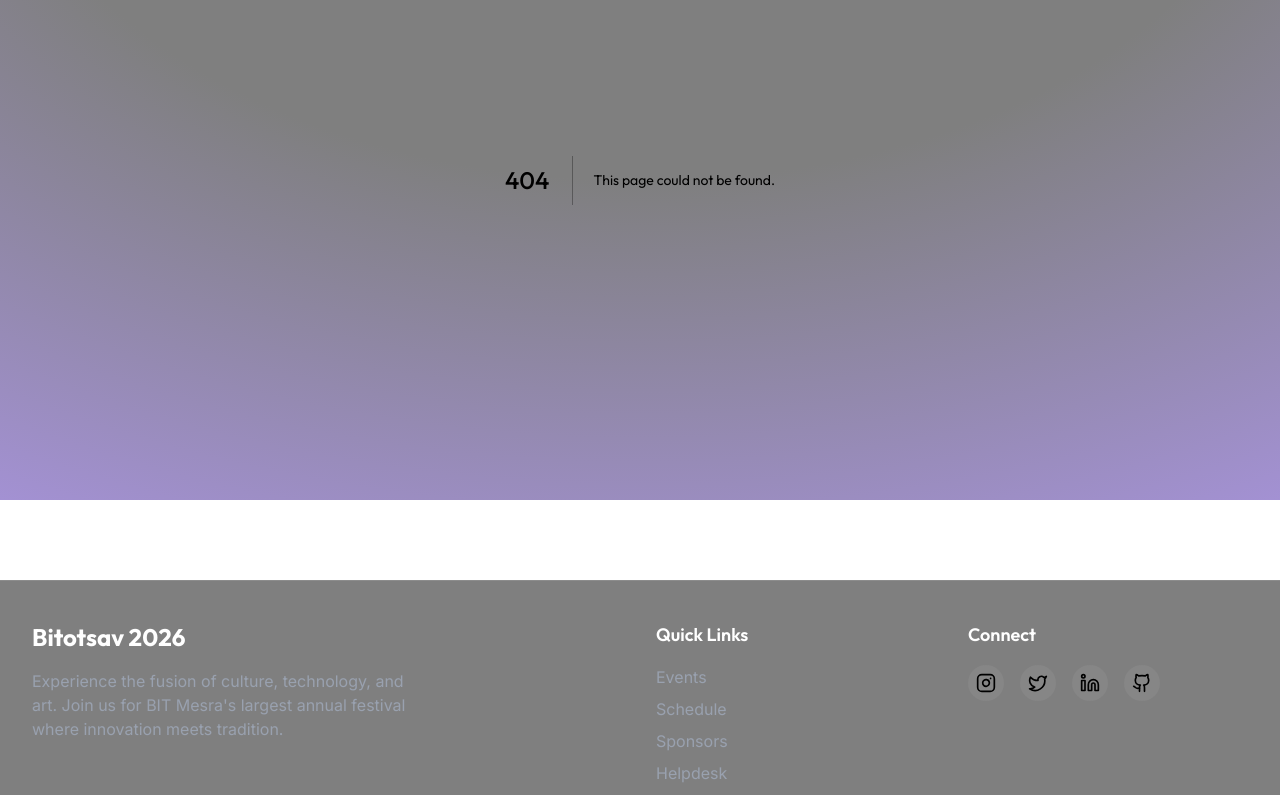
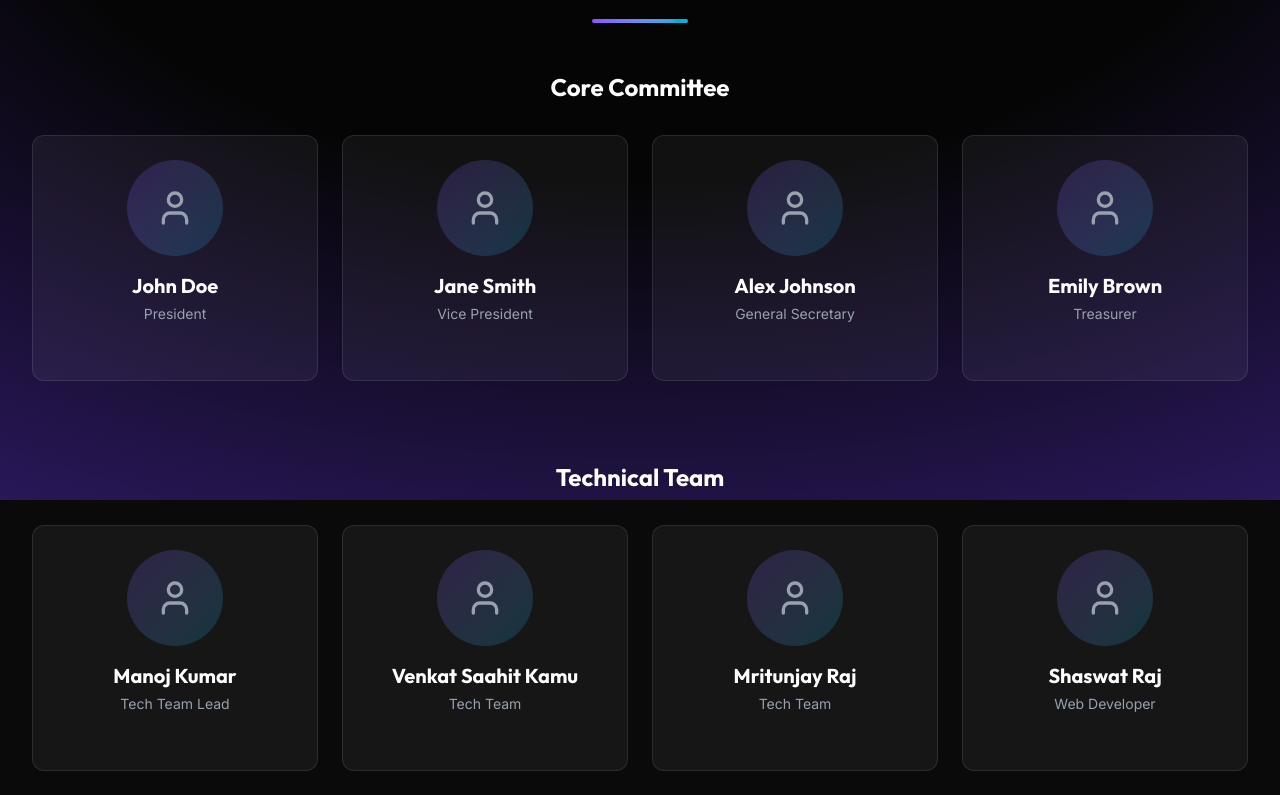
Before and after one commit to SH20RAJ/bitotsav26, a Next.js app: page /team in a window 1280 px wide. Before the commit this address had no page. Shown: the part 300-1095 px from the top of the page. Built offline with nearby package versions, Linux system fonts and the light colour scheme.

Commit message:
feat: implement team page with member cards

```diff
--- /dev/null
+++ b/src/app/team/TeamContent.tsx
@@ -0,0 +1,51 @@
+"use client";
+
+import { SectionHeader } from "@/components/SectionHeader";
+import { TeamMemberCard } from "@/components/TeamMemberCard";
+import { TeamMember } from "@/types";
+
+// Static data based on fetched content (will be expanded later)
+const coreTeam: TeamMember[] = [
+  { name: "John Doe", role: "President", socials: { linkedin: "#" } },
+  { name: "Jane Smith", role: "Vice President", socials: { linkedin: "#" } },
+  { name: "Alex Johnson", role: "General Secretary", socials: { linkedin: "#" } },
+  { name: "Emily Brown", role: "Treasurer", socials: { linkedin: "#" } },
+];
+
+const developers: TeamMember[] = [
+  { name: "Manoj Kumar", role: "Tech Team Lead", socials: { linkedin: "#" } },
+  { name: "Venkat Saahit Kamu", role: "Tech Team", socials: { linkedin: "#" } },
+  { name: "Mritunjay Raj", role: "Tech Team", socials: { linkedin: "#" } },
+  { name: "Shaswat Raj", role: "Web Developer", socials: { linkedin: "#", github: "https://github.com/sh20raj" } },
+  { name: "Abhinav Kumar Choudhary", role: "UI Designer", socials: { linkedin: "#" } },
+  { name: "Raghav Bajaj", role: "AI/ML Developer", socials: { linkedin: "#" } },
+];
+
+export default function TeamContent() {
+  return (
+    <>
+      <SectionHeader
+        title="Meet the Team"
+        subtitle="The dedicated individuals working behind the scenes to make Bitotsav 2026 a reality."
+      />
+
+      <div className="max-w-7xl mx-auto mb-20">
+        <h3 className="text-2xl font-bold font-heading text-white mb-8 text-center">Core Committee</h3>
+        <div className="grid grid-cols-1 md:grid-cols-2 lg:grid-cols-4 gap-6">
+          {coreTeam.map((member, i) => (
+            <TeamMemberCard key={i} member={member} />
+          ))}
+        </div>
+      </div>
+
+       <div className="max-w-7xl mx-auto">
+        <h3 className="text-2xl font-bold font-heading text-white mb-8 text-center">Technical Team</h3>
+        <div className="grid grid-cols-1 md:grid-cols-2 lg:grid-cols-3 xl:grid-cols-4 gap-6">
+          {developers.map((member, i) => (
+            <TeamMemberCard key={i} member={member} />
+          ))}
+        </div>
+      </div>
+    </>
+  );
+}
--- /dev/null
+++ b/src/app/team/page.tsx
@@ -0,0 +1,15 @@
+import { Metadata } from "next";
+import TeamContent from "./TeamContent";
+
+export const metadata: Metadata = {
+  title: "Team | Bitotsav 2026",
+  description: "Meet the organizers and team members behind Bitotsav 2026.",
+};
+
+export default function TeamPage() {
+  return (
+    <div className="min-h-screen py-20 px-4 sm:px-6 lg:px-8">
+      <TeamContent />
+    </div>
+  );
+}
--- /dev/null
+++ b/src/components/TeamMemberCard.tsx
@@ -0,0 +1,57 @@
+"use client";
+
+import { motion } from "framer-motion";
+import { Github, Linkedin, Twitter, User } from "lucide-react";
+import { cn } from "@/lib/utils";
+import { TeamMember } from "@/types";
+import Link from "next/link";
+
+interface TeamMemberCardProps {
+  member: TeamMember;
+}
+
+export function TeamMemberCard({ member }: TeamMemberCardProps) {
+  return (
+    <motion.div
+      initial={{ opacity: 0, scale: 0.9 }}
+      whileInView={{ opacity: 1, scale: 1 }}
+      viewport={{ once: true }}
+      transition={{ duration: 0.5 }}
+      whileHover={{ y: -5 }}
+      className="group relative overflow-hidden rounded-xl bg-white/5 border border-white/10 p-6 text-center hover:bg-white/10 transition-all duration-300"
+    >
+      <div className="mx-auto w-24 h-24 rounded-full bg-gradient-to-br from-violet-500/20 to-cyan-500/20 flex items-center justify-center mb-4 group-hover:scale-110 transition-transform duration-300">
+        {member.image ? (
+            <img src={member.image} alt={member.name} className="w-full h-full object-cover rounded-full" />
+        ) : (
+            <User className="w-10 h-10 text-gray-400 group-hover:text-white transition-colors" />
+        )}
+      </div>
+
+      <h3 className="text-xl font-bold font-heading text-white mb-1 group-hover:text-violet-400 transition-colors">
+        {member.name}
+      </h3>
+      <p className="text-sm text-gray-400 mb-4">{member.role}</p>
+
+      {member.socials && (
+        <div className="flex justify-center space-x-3 opacity-0 group-hover:opacity-100 transition-opacity duration-300 transform translate-y-2 group-hover:translate-y-0">
+          {member.socials.linkedin && (
+            <Link href={member.socials.linkedin} className="text-gray-400 hover:text-blue-500 transition-colors">
+              <Linkedin className="w-4 h-4" />
+            </Link>
+          )}
+          {member.socials.github && (
+            <Link href={member.socials.github} className="text-gray-400 hover:text-white transition-colors">
+              <Github className="w-4 h-4" />
+            </Link>
+          )}
+          {member.socials.twitter && (
+            <Link href={member.socials.twitter} className="text-gray-400 hover:text-cyan-400 transition-colors">
+              <Twitter className="w-4 h-4" />
+            </Link>
+          )}
+        </div>
+      )}
+    </motion.div>
+  );
+}
```
